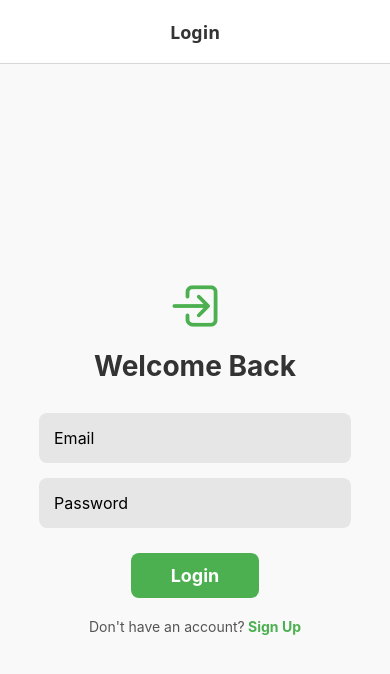
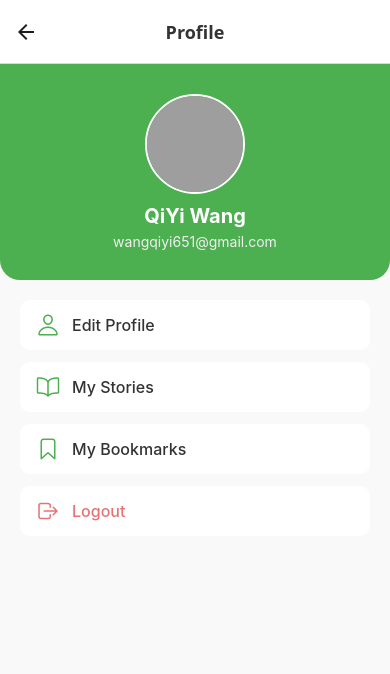
Before and after one commit to wqy7711/interactive-novel-platform, a React Native app in the folder my-app/: screen /Profile in a window 390 px wide. Shown: the top 674 px of the page. Built offline with nearby package versions, Linux system fonts and the light colour scheme; grey boxes are pictures that could not be loaded.

Commit message:
Added Profile Page

```diff
--- a/my-app/App.tsx
+++ b/my-app/App.tsx
@@ -8,6 +8,7 @@ import ReadScreen from './screens/ReadScreen';
 import CreateScreen from './screens/CreateScreen';
 import FavoritesScreen from './screens/FavoritesScreen';
 import BookmarksScreen from './screens/BookmarksScreen';
+import ProfileScreen from './screens/ProfileScreen';
 
 
 const Stack = createNativeStackNavigator();
@@ -58,6 +59,11 @@ export default function App() {
           component={BookmarksScreen}
           options={{ title: 'Bookmarks' }}
         />
+        <Stack.Screen
+          name="Profile"
+          component={ProfileScreen}
+          options={{ title: 'Profile' }}
+        />
       </Stack.Navigator>
     </NavigationContainer>
   );
--- /dev/null
+++ b/my-app/screens/ProfileScreen.tsx
@@ -0,0 +1,94 @@
+import React from 'react';
+import { View, Text, StyleSheet, SafeAreaView, TouchableOpacity, Image } from 'react-native';
+import { Ionicons } from '@expo/vector-icons';
+
+export default function ProfileScreen() {
+  return (
+    <SafeAreaView style={styles.container}>
+      <View style={styles.profileHeader}>
+        <Image
+          source={{ uri: 'https://placekitten.com/150/150' }}
+          style={styles.avatar}
+        />
+        <Text style={styles.userName}>QiYi Wang</Text>
+        <Text style={styles.userEmail}>wangqiyi651@gmail.com</Text>
+      </View>
+
+      <View style={styles.optionList}>
+        <TouchableOpacity style={styles.optionItem} onPress={() => alert('Modify Profile')}>
+          <Ionicons name="person-outline" size={24} color="#4CAF50" />
+          <Text style={styles.optionText}>Edit Profile</Text>
+        </TouchableOpacity>
+
+        <TouchableOpacity style={styles.optionItem} onPress={() => alert('My Stories')}>
+          <Ionicons name="book-outline" size={24} color="#4CAF50" />
+          <Text style={styles.optionText}>My Stories</Text>
+        </TouchableOpacity>
+
+        <TouchableOpacity style={styles.optionItem} onPress={() => alert('Bookmarks')}>
+          <Ionicons name="bookmark-outline" size={24} color="#4CAF50" />
+          <Text style={styles.optionText}>My Bookmarks</Text>
+        </TouchableOpacity>
+
+        <TouchableOpacity style={styles.optionItem} onPress={() => alert('Logout')}>
+          <Ionicons name="log-out-outline" size={24} color="#E57373" />
+          <Text style={[styles.optionText, { color: '#E57373' }]}>Logout</Text>
+        </TouchableOpacity>
+      </View>
+    </SafeAreaView>
+  );
+}
+
+const styles = StyleSheet.create({
+  container: {
+    flex: 1,
+    backgroundColor: '#f9f9f9',
+  },
+  profileHeader: {
+    alignItems: 'center',
+    justifyContent: 'center',
+    backgroundColor: '#4CAF50',
+    paddingVertical: 30,
+    borderBottomLeftRadius: 20,
+    borderBottomRightRadius: 20,
+    elevation: 5,
+  },
+  avatar: {
+    width: 100,
+    height: 100,
+    borderRadius: 50,
+    marginBottom: 10,
+    borderWidth: 2,
+    borderColor: '#fff',
+  },
+  userName: {
+    fontSize: 20,
+    fontWeight: 'bold',
+    color: '#fff',
+  },
+  userEmail: {
+    fontSize: 14,
+    color: '#f0f0f0',
+    marginTop: 5,
+  },
+  optionList: {
+    marginTop: 20,
+    paddingHorizontal: 20,
+  },
+  optionItem: {
+    flexDirection: 'row',
+    alignItems: 'center',
+    backgroundColor: '#fff',
+    borderRadius: 10,
+    paddingVertical: 12,
+    paddingHorizontal: 16,
+    marginBottom: 12,
+    elevation: 2,
+  },
+  optionText: {
+    fontSize: 16,
+    marginLeft: 12,
+    color: '#333',
+    fontWeight: '500',
+  },
+});
```
